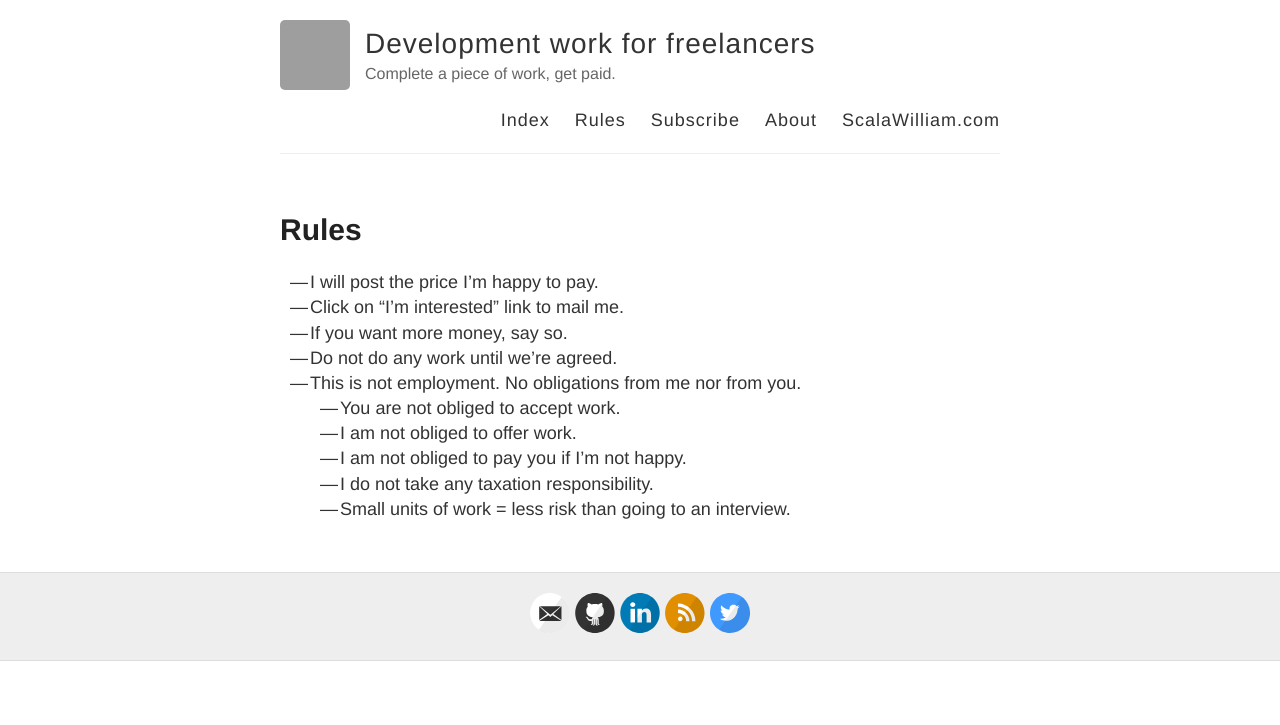
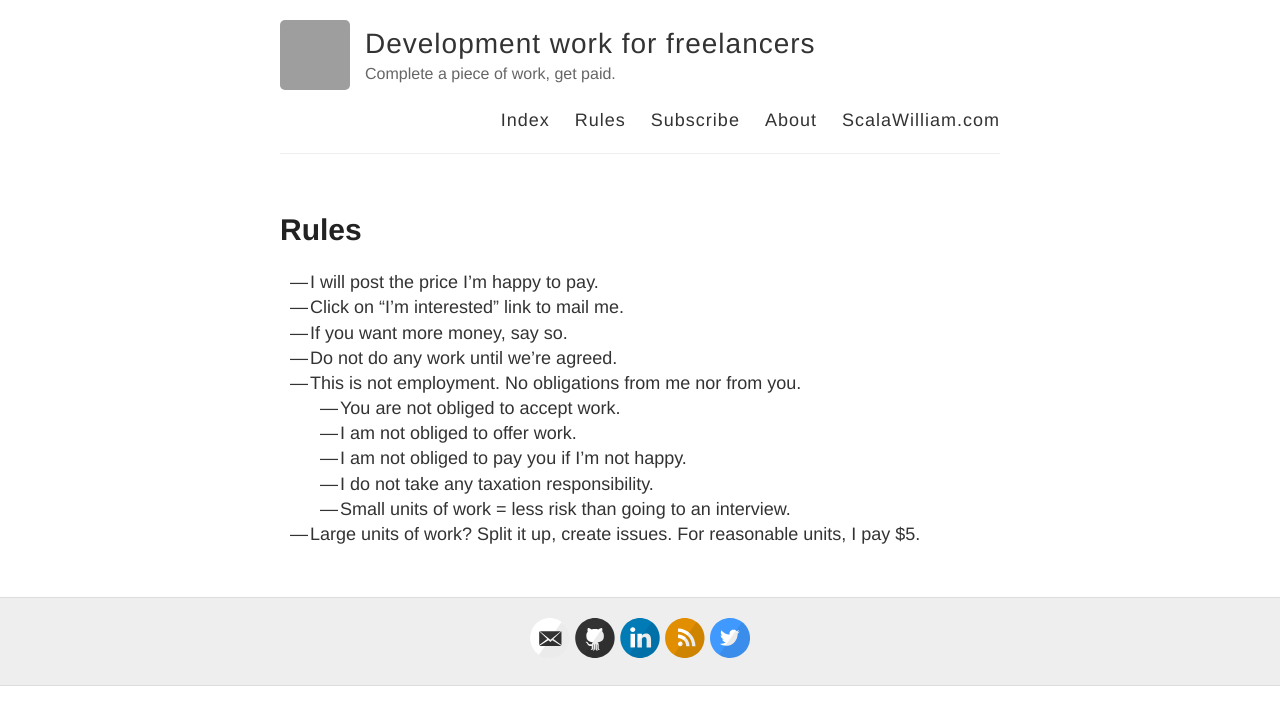
Before and after one commit to ScalaWilliam/Work, a Jekyll site: the page built from rules.md, in a window 1280 px wide. Shown: the top 725 px of the page. Built offline with Jekyll 4.4.1, drawn with Linux system fonts in a browser that asks for light colours; grey boxes are pictures that could not be loaded.

Commit message:
Update rules.md

```diff
--- a/rules.md
+++ b/rules.md
@@ -14,3 +14,4 @@ permalink: /rules/
    - I am not obliged to pay you if I'm not happy.
    - I do not take any taxation responsibility.
    - Small units of work = less risk than going to an interview.
+- Large units of work? Split it up, create issues. For reasonable units, I pay $5.
```
